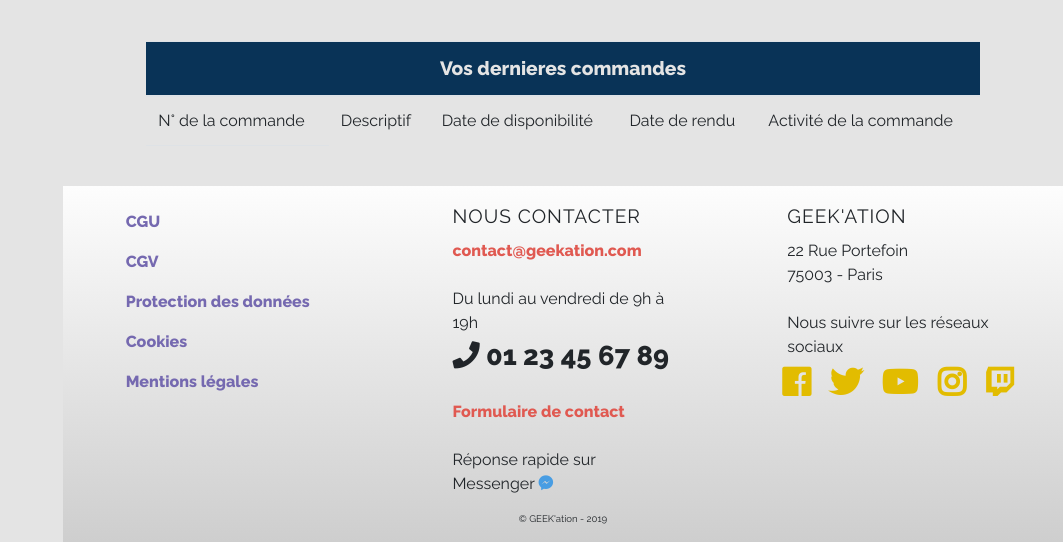
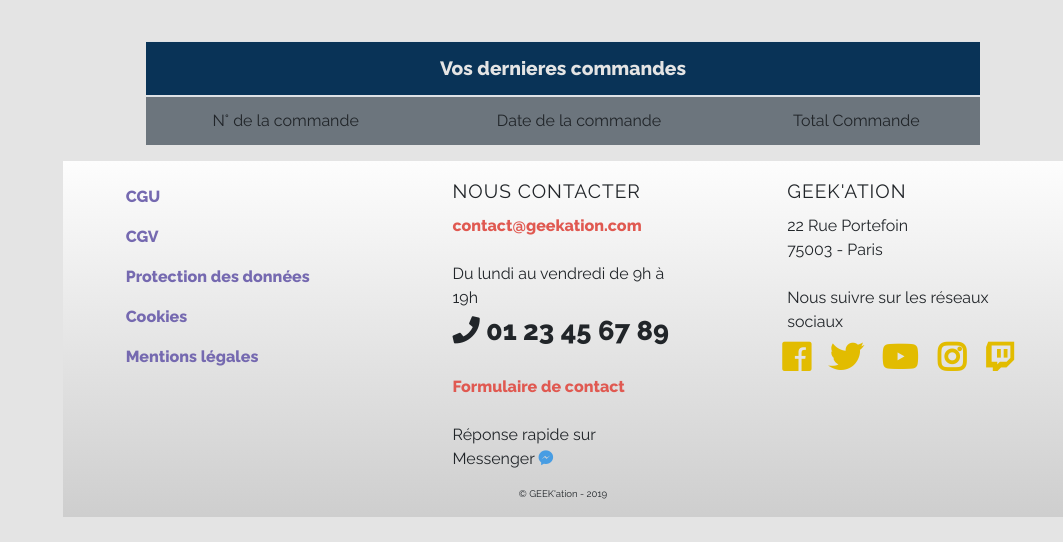
Before and after one commit to Ultrajet/geekation, a Symfony app: template templates/membre/profil.html.twig in a window 1280 px wide. Shown: the part 828-1370 px from the top of the page, without its empty margins (217-1280 px from the left). After the commit the page ends 1345 px from the top, so only its background shows below. Run offline with Twig, Linux system fonts and the light colour scheme; the template is opened without the code that fills it, so the values that code supplies are empty; some libraries are stand-ins or nearby versions.

Commit message:
commande profil

```diff
--- a/templates/membre/profil.html.twig
+++ b/templates/membre/profil.html.twig
@@ -84,18 +84,36 @@
 <table class="mx-auto col-10 table ">
     <thead>
         <th colspan="5" class="vdc">Vos dernieres commandes</th>
-            <tr class="profilclientcommandesthead">
-                <td>N° de la commande</td>
-                <td>Descriptif</td>
-                <td>Date de disponibilité</td>
-                <td>Date de rendu</td>
-                <td>Activité de la commande</td>
-            </tr>
     </thead>
     <tbody>
-            <tr>
-                <td></td>
+
+        {% set total = 0  %}
+        <tr class="profilclientcommandesthead text-center bg-secondary" >
+            <td>N° de la commande</td>
+            <td>Date de la commande</td>
+            <td>Total Commande</td>
         </tr>
+        <tr class='text-center'>
+            {% for c in app.user.commandes %}
+            <td>{{ c.id }}</td>
+            <td>{{ c.dateEnregistrement | date('d/m/Y') }}</td>
+            <td>{{ c.montant | number_format(2, ',', ' ') }}€</td>
+        </tr>
+         <tr class='text-center bg-secondary'>
+        <td>Produits</td>
+        <td>Date Debut Location</td>
+        <td>Date Fin Location</td>
+        </tr>
+        {% for pc in c.produitsCommandes %}
+        <tr class='text-center'>
+            <td>{{ pc.produit.nom }}</td>
+            <td>{{ pc.dateDebutLocation | date('d/m/Y') }}</td>
+            <td>{{ pc.dateFinLocation | date('d/m/Y') }}</td>
+            {% set total = total +  c.montant %}
+        </tr>
+        {% endfor %}
+        </tr>
+        {% endfor %}
     </tbody>
 </table>
 {% endblock %}
```
Lines whose indentation alone changed are shown as unchanged.
